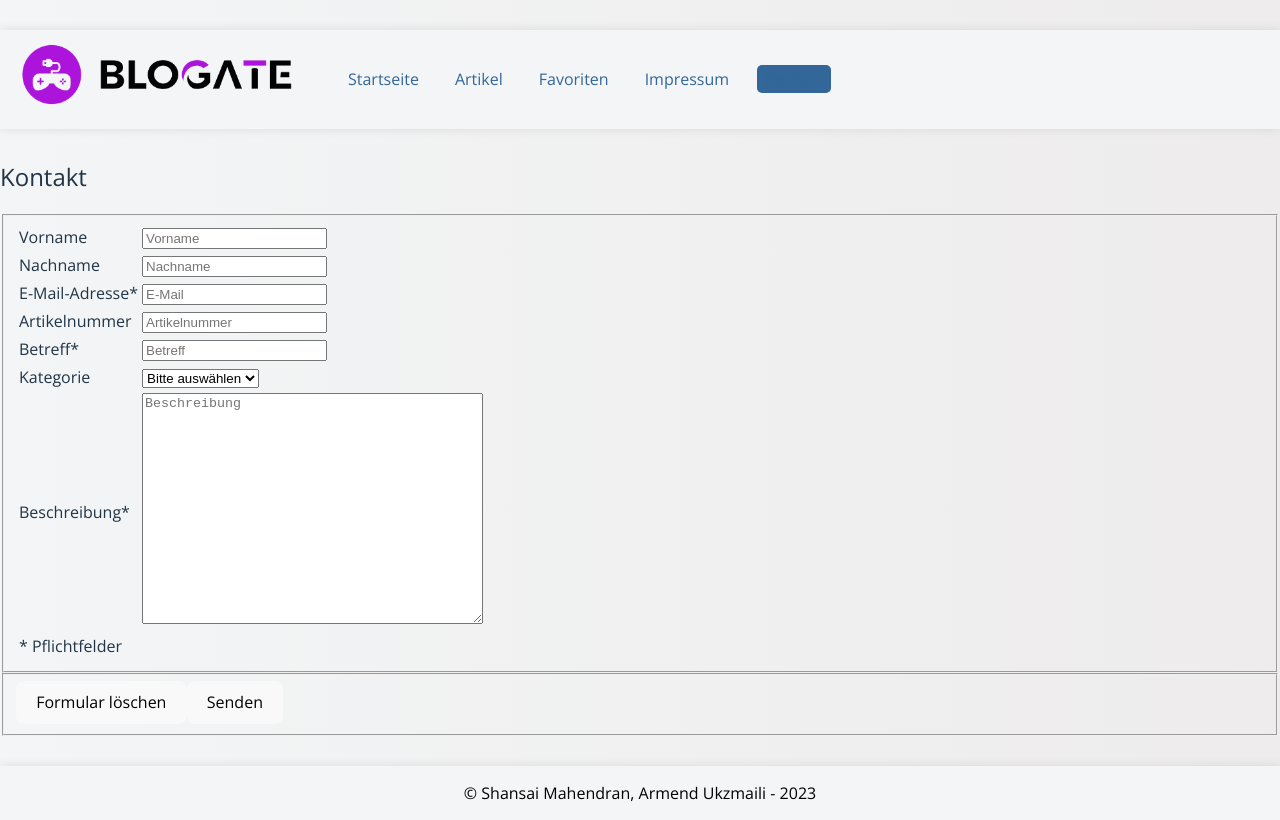
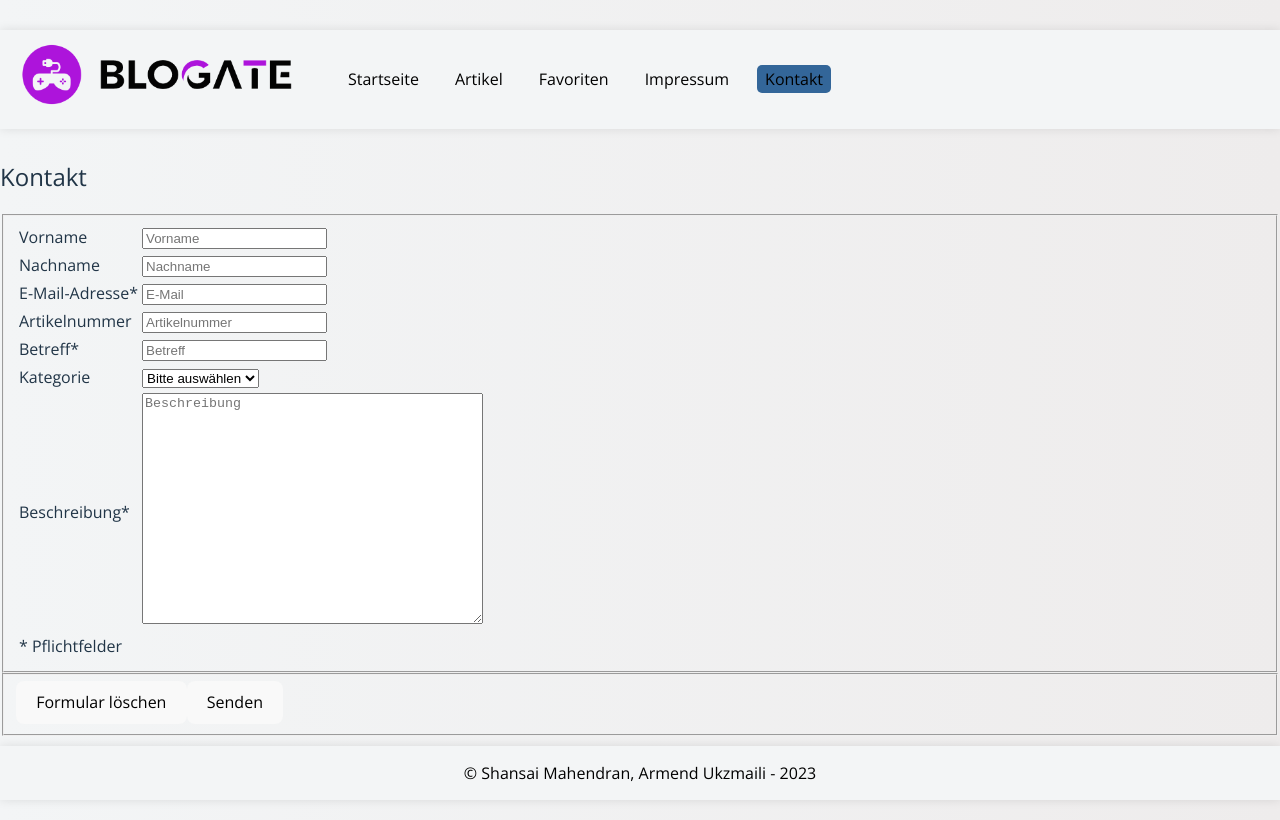
Before and after one commit to ShansaiMA/BloGate, a React (Vite) app in the folder iteration4/: page /kontakt in a window 1280 px wide. Built offline with nearby package versions, Linux system fonts and the light colour scheme.

Commit message:
Kommentare wieder aus Iteration 3 rein getan zur Orientierung

```diff
--- a/iteration4/src/App.css
+++ b/iteration4/src/App.css
@@ -2,7 +2,17 @@
 
 @import url('https://fonts.googleapis.com/css2?family=Open+Sans&display=swap');
 
+/* *{
+  box-sizing: border-box;
+  font-family: "Open-Sans";
+  background-color: #f3f5f6;
+}*/
+
+/* Notes: An manchen Stellen ist die Farbe anders (z.B Figurelement) -  Anpassen dass bei Seite kleiner machen alles drauf ist, mäßig minimieren - Blaue Verweis Farbe wechseln
+windows taste + "." = EMOJIS */
+
 body {
+  /* Noch Farbe ändern (Weiss mit Grau), in der Mtite ist die Farbe noch anders neben der Produkttabelle usw. */
   margin: 0;
   padding: 0;
   font-family: "Open Sans", sans-serif;
@@ -16,14 +26,17 @@ body {
 main {
   width: 100vw;
   margin: 0 auto;
+  /* padding: 30px 20px; */
 }
 
 header,
 main,
 footer {
   margin: 30px auto;
+  /* margin-top: max(30px, auto); machen für das obere*/
 }
 
+/* Navigation-Bar / Changen bis CSA Hover */
 .header {
   display: flex;
   flex-direction: row;
@@ -31,6 +44,9 @@ footer {
   box-shadow: 0 0 10px rgba(0, 0, 0, 0.1);
   display: flex;
   align-items: center;
+  /* display: flex;
+   justify-content: space-between;
+   align-items: center; (Kontaktbutton Bug, nicht nach Rechts verschoben */
 
 }
 
@@ -50,12 +66,15 @@ a:hover {
   justify-content: center;
   background-color: #f3f5f6;
   padding: 10px;
+  /* Selbe Farbe wie Body gemacht */
 
 }
 
 .logo img {
+  /* display: block; (Entfernt um Logo Bug zu fixen)  */
   max-width: 100%;
   height: auto;
+  /* padding-left: 620px; (Entfernt um Logo Bug zu fixen) */
 
 }
 
@@ -71,25 +90,31 @@ a:hover {
   display: flex;
   margin: 0;
   padding: 0;
+
 }
 
 .nav_links li {
   margin-right: 20px;
 }
 
+/* -------------- Navigationslinks in der Nav bar* ------------ */
 .nav_links a {
   text-decoration: none;
-  color: #336699;
+  color: black;
   font-weight: bold;
   transition: box-shadow 1s;
+  /* Animation Schatten */
   padding: 3px 8px;
+  /* Für den ,,Rahmen" beim hover */
 }
 
+/* ----------- Navigations Links im Header Hover -------- */
 .nav_links a:hover {
   color: rebeccapurple;
   box-shadow: 5px 5px 10px #777;
 }
 
+/* ----------- Kontakt Button ---------- */
 .csa {
   margin-left: auto;
   text-decoration: none;
@@ -128,10 +153,12 @@ a:hover {
   font-weight: bold;
 }
 
+/* -------- Sodass die Bilder durch Figureelement automatisch Zentriert werden ----------- */
 .figurebild {
   margin-left: auto;
 }
 
+/* Design für Tabellen */
 .artikel_tabelle {
   border-collapse: collapse;
   border: 1px solid black;
@@ -152,12 +179,17 @@ a:hover {
   margin: 30px auto;
   background: linear-gradient(90deg, #f3f5f6, #eeecec);
   color: black;
+    /* Selbe Farbe wie Body gemacht */
+  /*margin: auto; */
 }
 
+/* Das Untere gehört zum Kommentarbereich*/
 .KommentarFormular {
   padding: 10px;
   width: 300px;
 }
+
+/*Autorenbox*/
 
 .autorenbox {
   width: 300px;
@@ -180,6 +212,8 @@ a:hover {
   box-shadow: 0 0 10px rgba(0, 0, 0, 0.1);
   text-align: center;
   color: black;
+  position: sticky;
+  bottom: 0;
 }
 
 .fußbereich {
```
